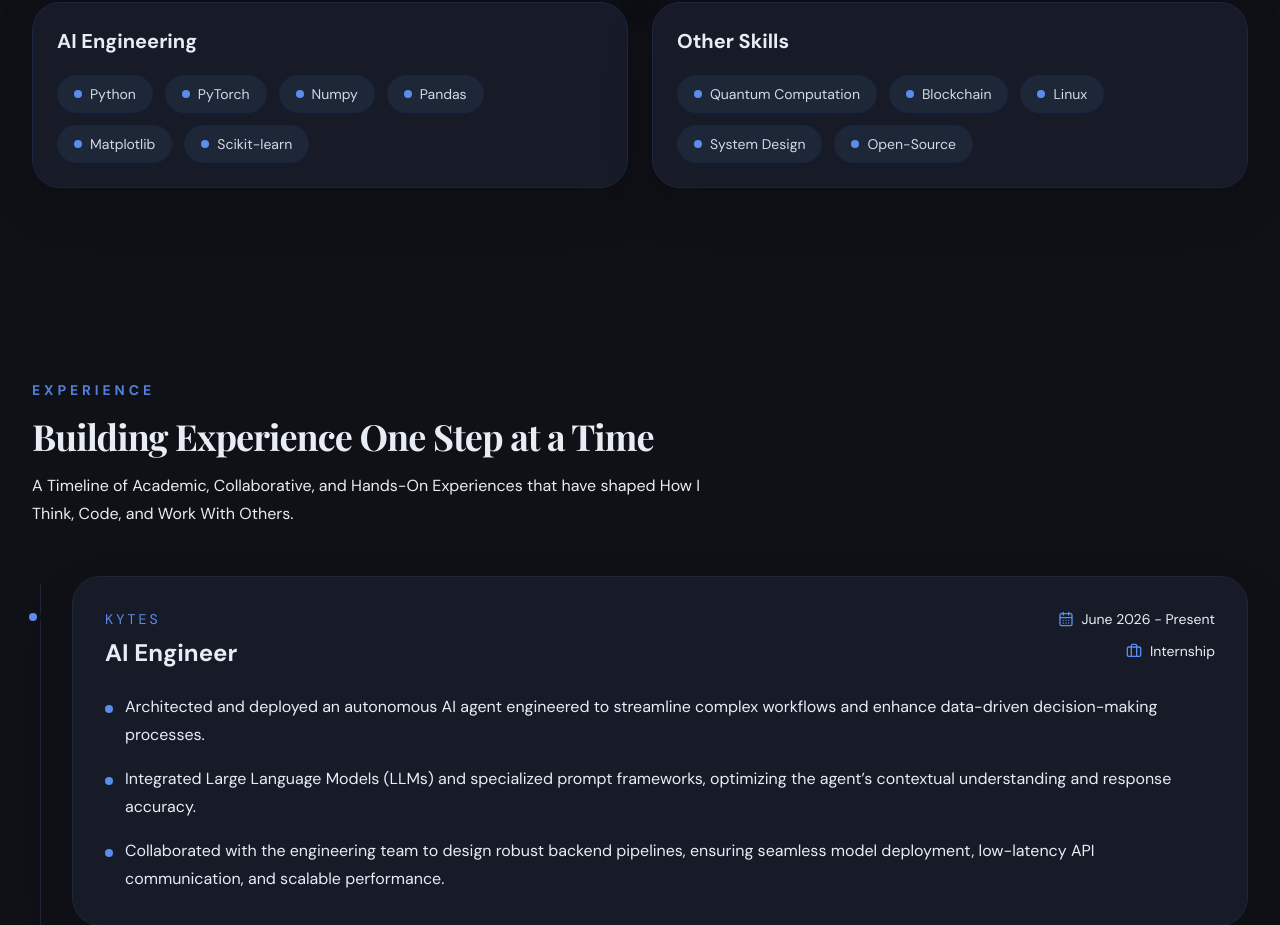
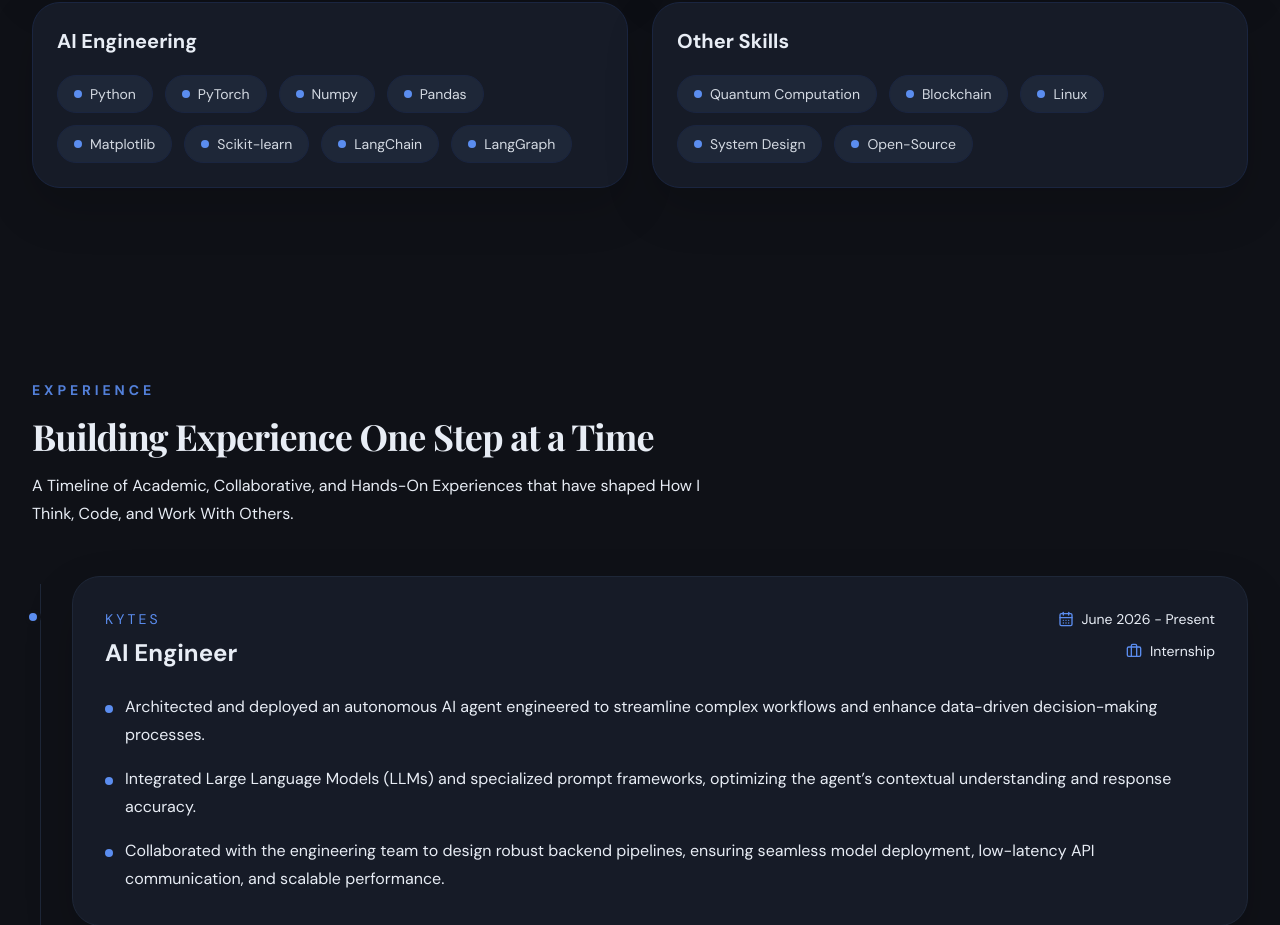
Before and after one commit to Shayan-Bhowmik/Shayan-Portfolio, a React (Vite) app: page / in a window 1280 px wide. Shown: the part 2460-3385 px from the top of the page. Built offline with nearby package versions, Linux system fonts and the light colour scheme.

Commit message:
Updated Skills Section

```diff
--- a/src/components/Skills.jsx
+++ b/src/components/Skills.jsx
@@ -20,7 +20,7 @@ const skills = [
   },
   {
     title: 'AI Engineering',
-    items: ['Python', 'PyTorch', 'Numpy', 'Pandas', 'Matplotlib', 'Scikit-learn'],
+    items: ['Python', 'PyTorch', 'Numpy', 'Pandas', 'Matplotlib', 'Scikit-learn', 'LangChain', 'LangGraph'],
   },
   {
     title: 'Other Skills',
```
